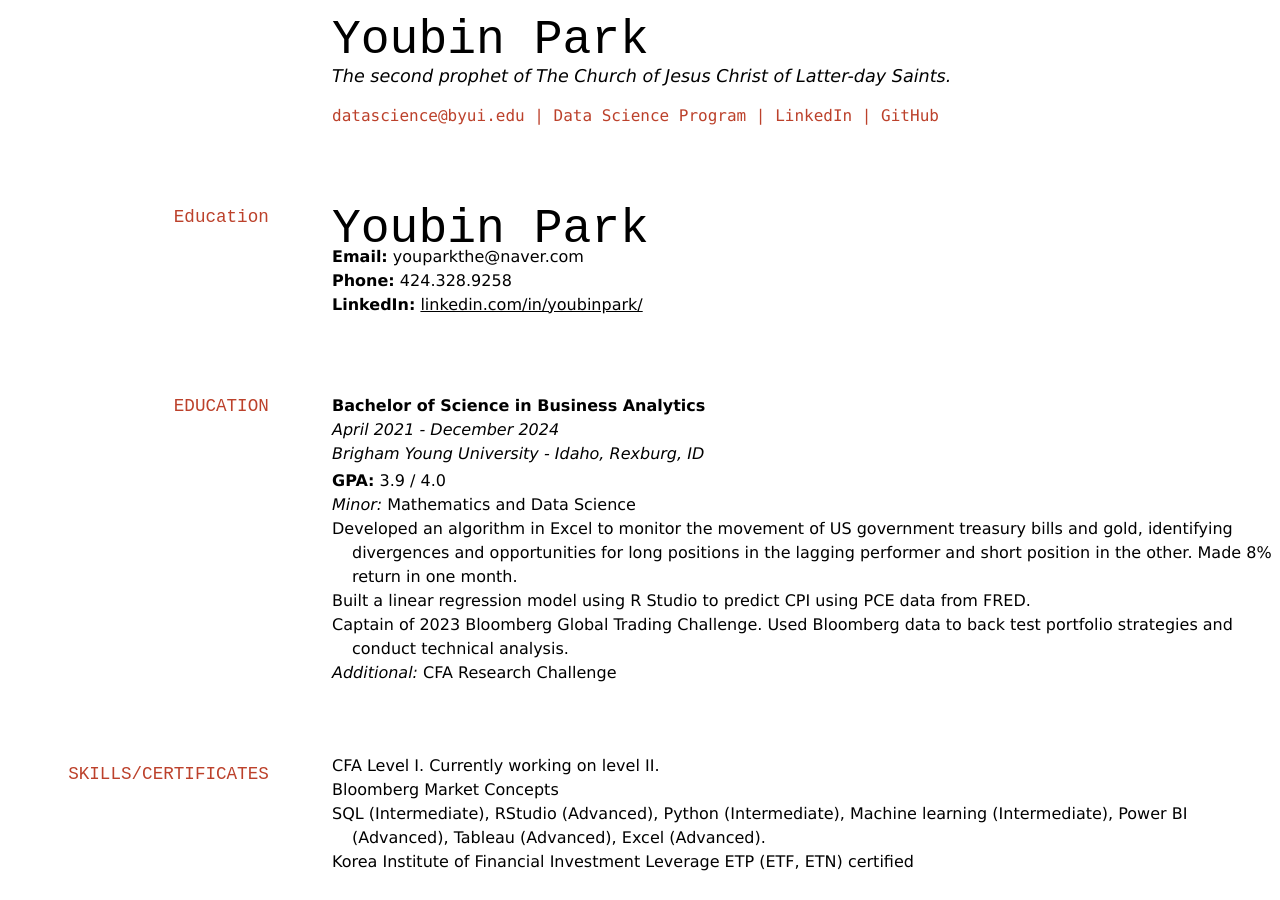
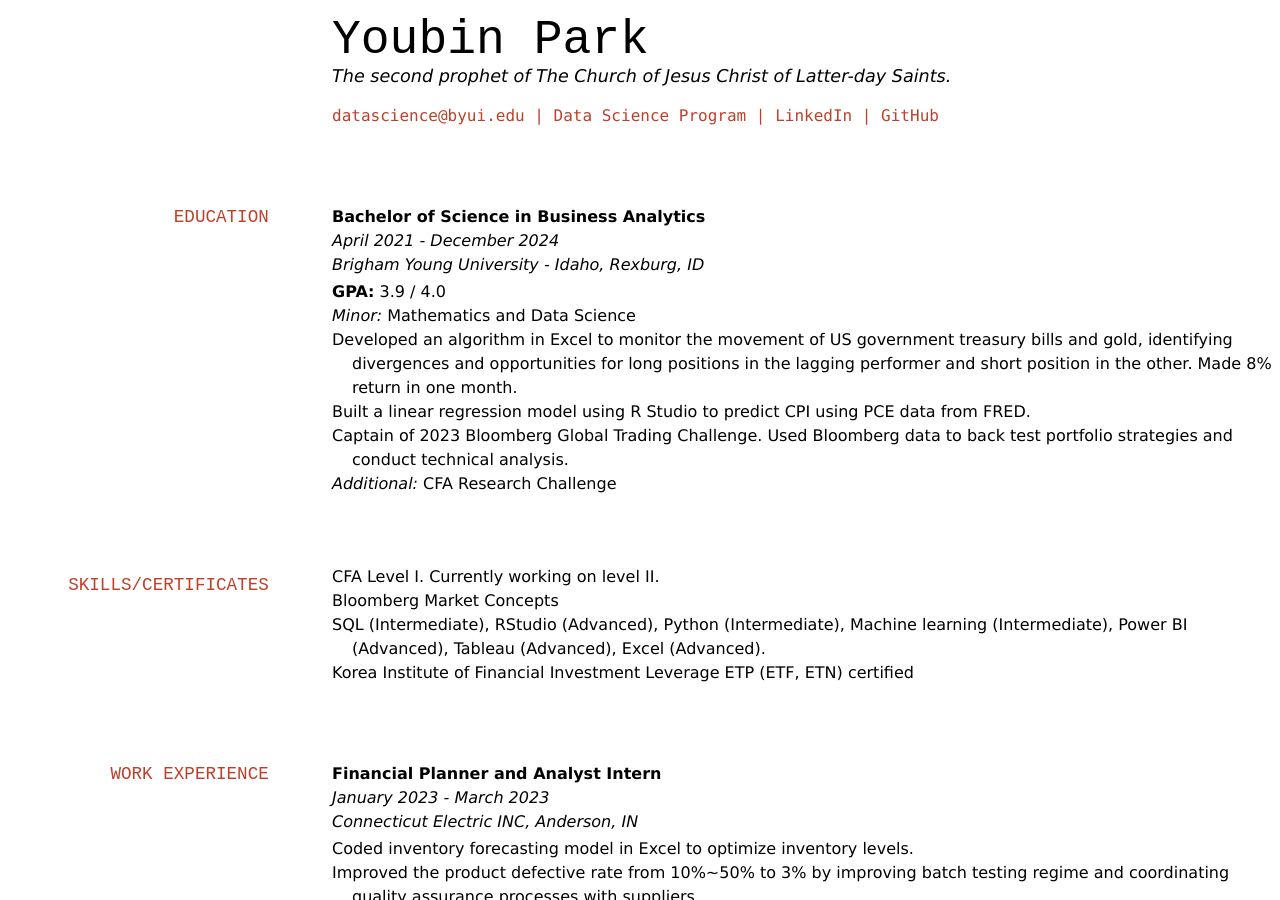
Before and after one commit to byuids-resumes/Park---Resume, a Jekyll site: the page built from docs/index.md, in a window 1280 px wide and 900 px high. Built offline with Jekyll 4.4.1, drawn with Linux system fonts in a browser that asks for light colours.

Commit message:
Update index.md

```diff
--- a/docs/index.md
+++ b/docs/index.md
@@ -13,13 +13,6 @@ The second prophet of The Church of Jesus Christ of Latter-day Saints.
 </div>
 
 <!-- https://www.monique.tech/the-art-of-markdown -->
-
-## Education
-# Youbin Park
-
-- **Email:** youparkthe@naver.com
-- **Phone:** 424.328.9258
-- **LinkedIn:** [linkedin.com/in/youbinpark/](https://www.linkedin.com/in/youbinpark/)
 
 ## EDUCATION
 
```
